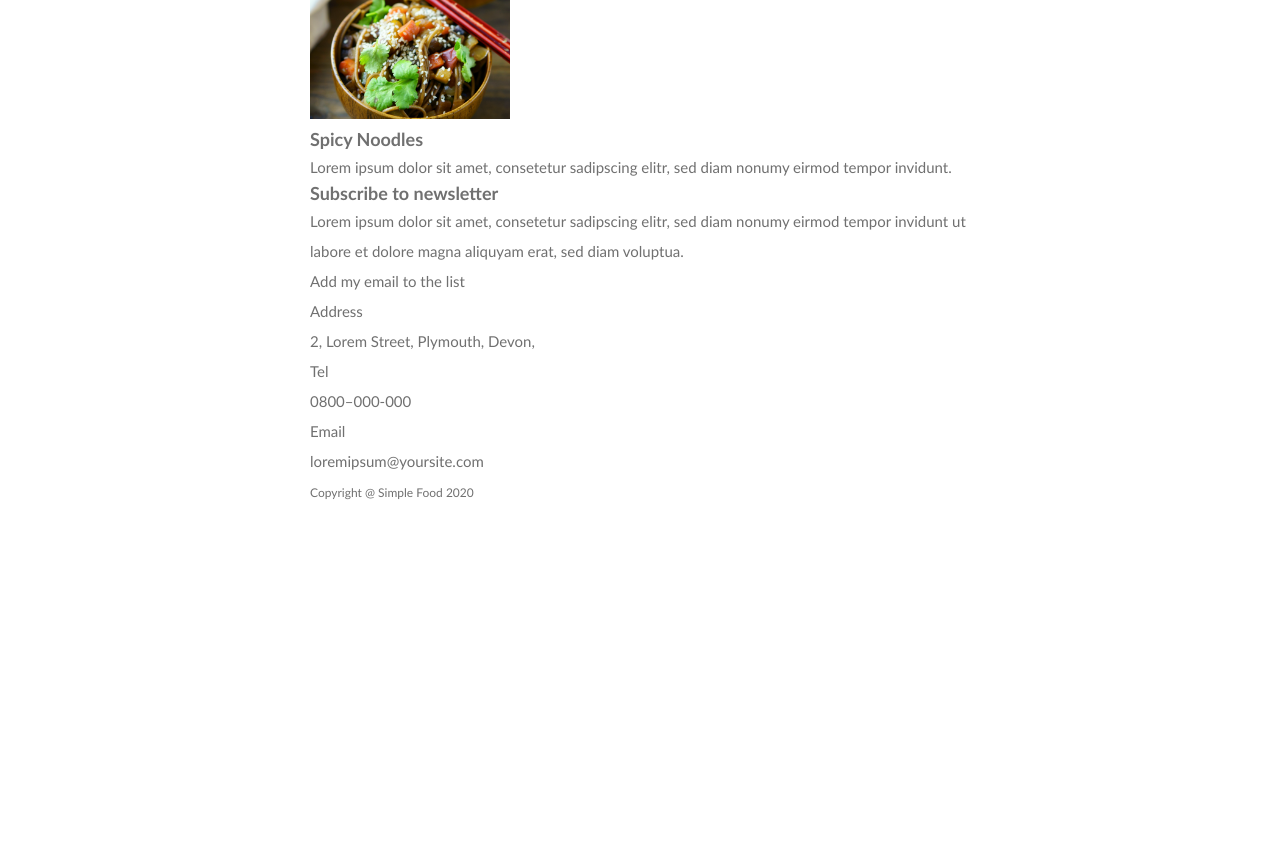
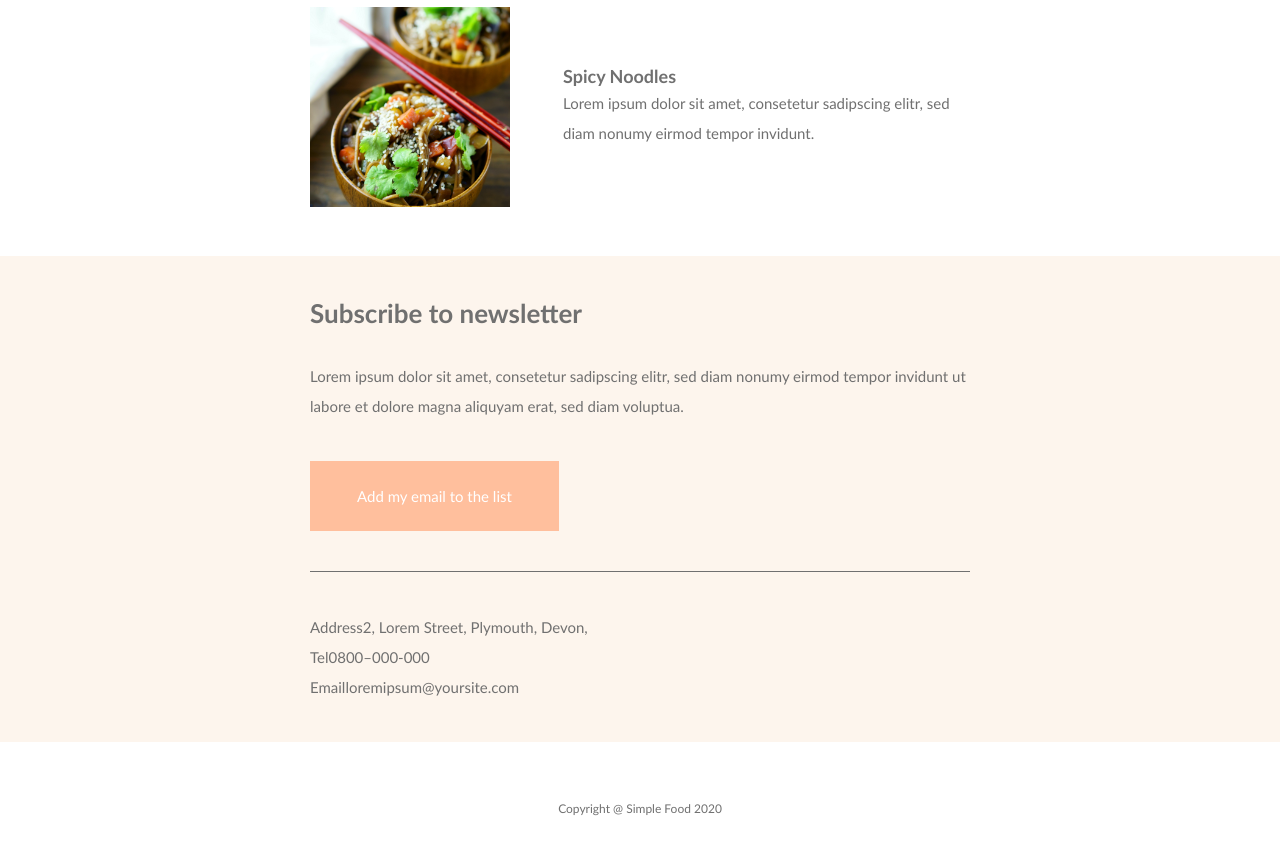
Before and after one commit to soso0925/20201007_test, a plain HTML site: page index.html in a window 1280 px wide. Shown: the part 960-1814 px from the top of the page. Before the commit the page ends 1466 px from the top, so only its background shows below. Drawn offline with Linux system fonts and the light colour scheme.

Commit message:
10/14 1限 確認課題データ

```diff
--- a/css/style.css
+++ b/css/style.css
@@ -9,6 +9,8 @@ body{
 
 h1{
     text-align:center;
+
+    margin:50px 20px 0;
 
 }
 
@@ -37,8 +39,78 @@ a:hover{
 
 .header-nav{
     display:flex;
+    justify-content: center;
+    margin-bottom:80px;
 }
 
 .header-nav li{
     list-style:none;
+    padding:0 20px;
 }
+
+/* main */
+
+.main-cont{
+    display:flex;
+
+    justify-content:space-between;
+
+    margin-bottom:40px;
+
+}
+
+.main-cont-img{
+    width:33.3%;
+}
+
+.main-cont-sent{
+    width:61.67%;
+
+    padding:57.5px 0;
+}
+
+.main-sbsc{
+    background-color:#FDF5ED;
+}
+
+.main-sbsc .inner{
+    padding:40px 0;
+    border-bottom:1px solid #707070;
+
+}
+
+.main-sbsc h2{
+    padding-bottom:30px;
+    font-size:26px;
+    line-height:1.34;
+}
+
+.main-sbsc p{
+    padding-bottom:40px;
+}
+
+.main-sbsc button{
+    padding:20px 47px;
+    background-color:#FFBF9D;
+
+    color:#fff;
+}
+
+
+.main-cm{
+
+    padding:40px 0;
+    background-color: #FDF5ED;
+}
+
+.main-cm-add{
+    display:flex;
+
+    width:43.18%;
+}
+
+footer{
+    padding:50px 0;
+
+    text-align:center;
+}
--- a/index.html
+++ b/index.html
@@ -1,5 +1,6 @@
 <!DOCTYPE html>
 <html lang="en">
+
 <head>
     <meta charset="UTF-8">
     <meta name="viewport" content="width=device-width, initial-scale=1.0">
@@ -65,14 +66,24 @@
                 </div>
             </article>
 
+        </div>
+
+
+
         <section class="main-sbsc">
+
+            <div class="inner">
                 <h2>Subscribe to newsletter</h2>
                 <p>Lorem ipsum dolor sit amet, consetetur sadipscing elitr, sed diam nonumy eirmod tempor invidunt
                     ut labore et dolore magna aliquyam erat, sed diam voluptua. </p>
                 <button class="main-sbsc-btn">Add my email to the list</button>
+
+            </div>
         </section>
 
         <section class="main-cm">
+
+            <div class="inner">
                 <div class="main-cm-add">
                     <p class="main-cm-add-btn">Address</p>
                     <p class="main-cm-add-sent">2, Lorem Street, Plymouth,
@@ -86,9 +97,10 @@
                     <p class="main-cm-add-btn">Email</p>
                     <p class="main-cm-add-sent">loremipsum@yoursite.com</p>
                 </div>
+
+            </div>
         </section>
 
-        </div>
 
     </main>
 
@@ -101,4 +113,5 @@
         </div>
     </footer>
 </body>
+
 </html>
```
Also changed, not shown: 1 other file. Lines whose indentation alone changed are shown as unchanged.
